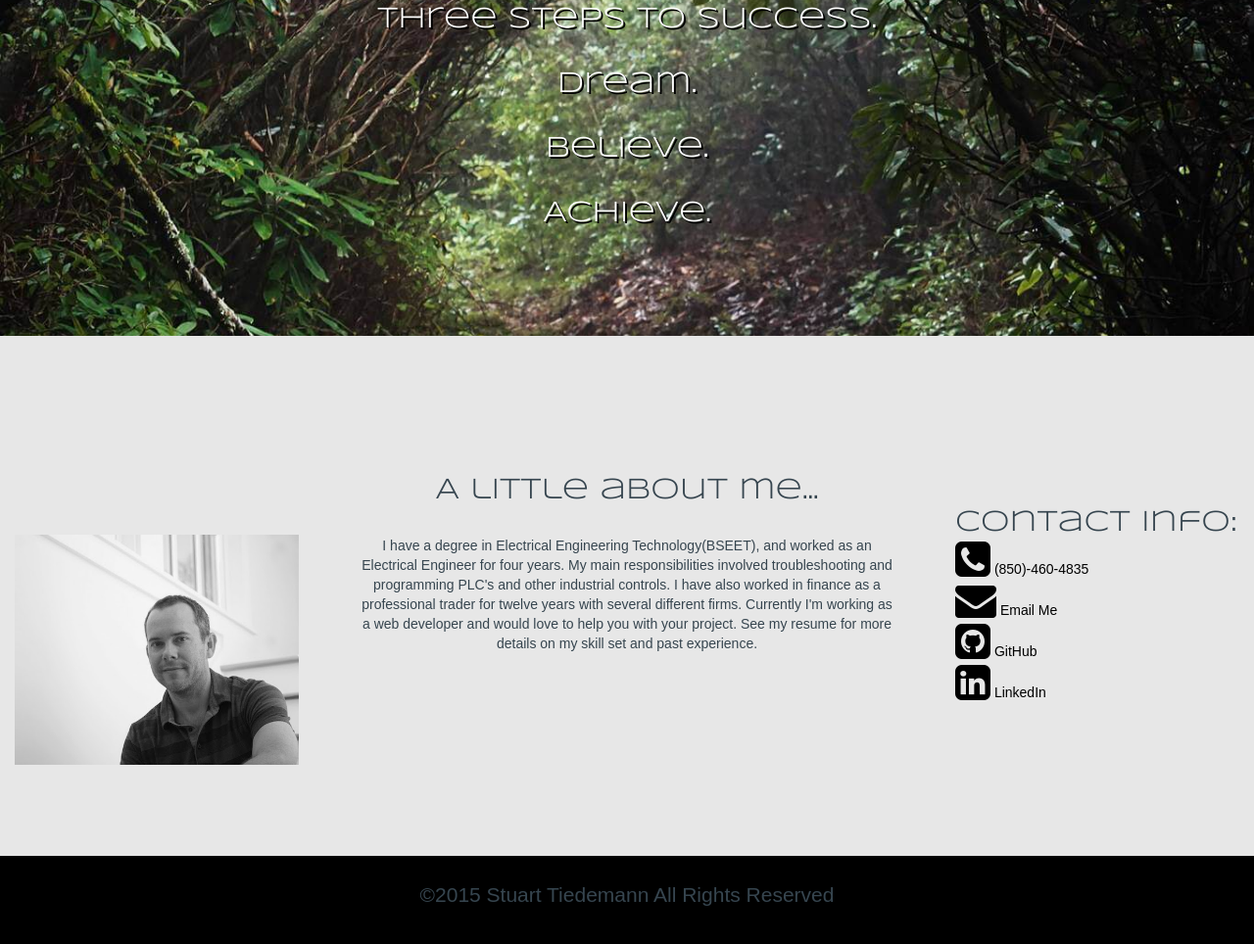
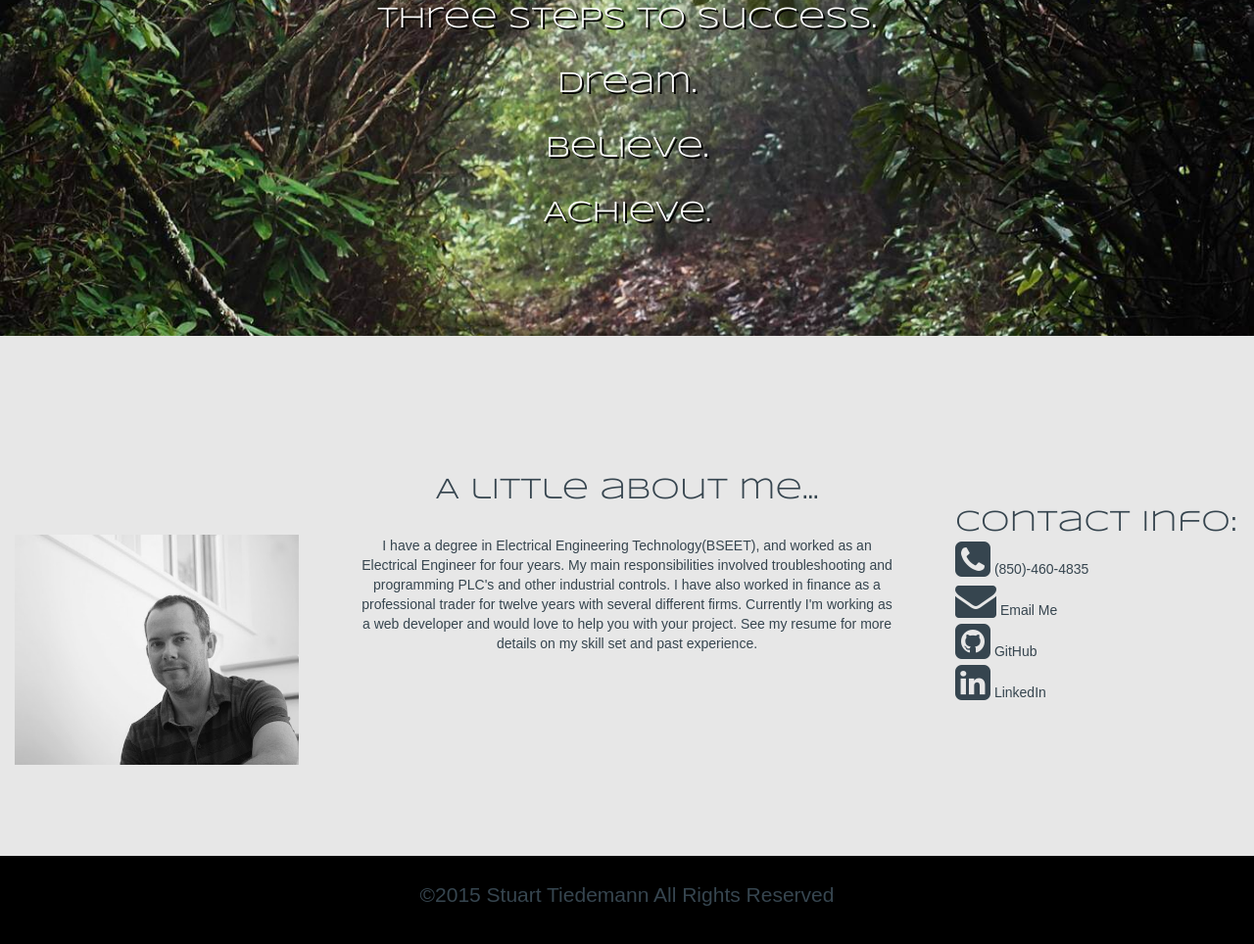
Before and after one commit to stuarttiedemann/ThemeProject, a plain HTML site: page index.html in a window 1280 px wide. Shown: the part 2929-3893 px from the top of the page at 98% size. Drawn offline with nearby package versions, Linux system fonts and the light colour scheme.

Commit message:
font color change

```diff
--- a/assets/compass/sass/style.scss
+++ b/assets/compass/sass/style.scss
@@ -234,7 +234,7 @@ body{
 				}
 			}
 			.contact-list a{
-				color: black;
+				color: #36454f;
 				text-decoration: none;
 			}
 			.contact-list a:hover{
```
Also changed, not shown: assets/css/style.css.
